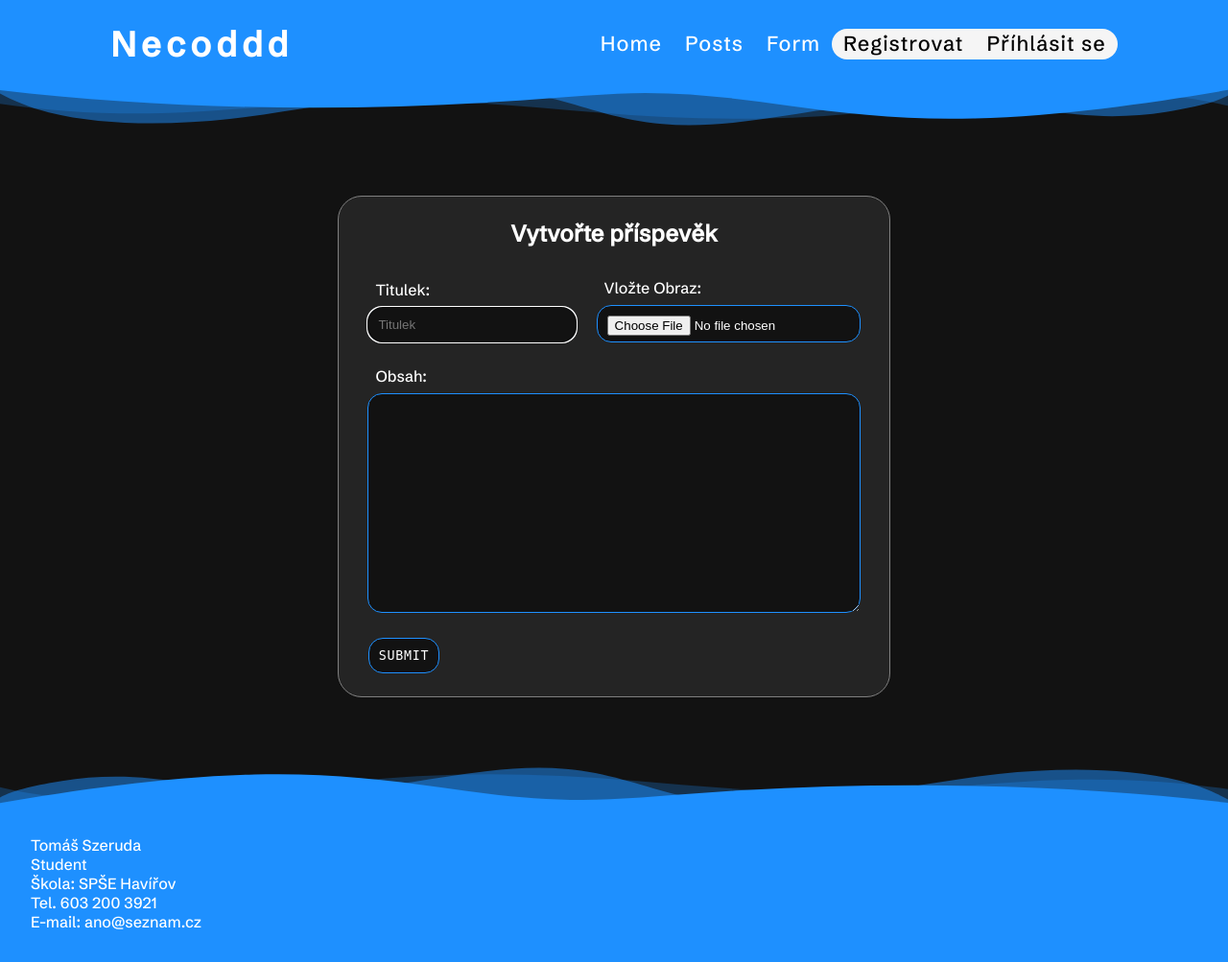
After one commit to Mirlok3/Szeruda-DAT-Zaverecna-Prace, a PHP site: template app/views/form.php in a window 1280 px wide. The commit adds this page. Shown: the whole page at 96% size. Run offline with PHP 8.4, Linux system fonts and the light colour scheme; the template is opened without the code that fills it, so the values that code supplies are empty; some libraries are stand-ins or nearby versions; some web fonts are replaced.

Commit message:
4 - Views
- Added views with styling and controllers
- Added active function that mark the current page

```diff
--- a/app/core/config.php
+++ b/app/core/config.php
@@ -1,6 +1,6 @@
 <?php
 
-define("WEBSITE_NAME", "Szeruda Album");
+define("WEBSITE_NAME", "Szeruda");
 
 define('DB_TYPE', 'mysql');
 define('DB_NAME', 'szeruda_album');
--- a/app/views/about.php
+++ /dev/null
@@ -1 +0,0 @@
-About
--- /dev/null
+++ b/app/views/footer.php
@@ -0,0 +1,19 @@
+ <div class="bottom-wave">
+            <svg data-name="Layer 1" xmlns="http://www.w3.org/2000/svg" viewBox="0 0 1200 120" preserveAspectRatio="none">
+                <path d="M0,0V46.29c47.79,22.2,103.59,32.17,158,28,70.36-5.37,136.33-33.31,206.8-37.5C438.64,32.43,512.34,53.67,583,72.05c69.27,18,138.3,24.88,209.4,13.08,36.15-6,69.85-17.84,104.45-29.34C989.49,25,1113-14.29,1200,52.47V0Z" opacity=".25" class="shape-fill"></path>
+                <path d="M0,0V15.81C13,36.92,27.64,56.86,47.69,72.05,99.41,111.27,165,111,224.58,91.58c31.15-10.15,60.09-26.07,89.67-39.8,40.92-19,84.73-46,130.83-49.67,36.26-2.85,70.9,9.42,98.6,31.56,31.77,25.39,62.32,62,103.63,73,40.44,10.79,81.35-6.69,119.13-24.28s75.16-39,116.92-43.05c59.73-5.85,113.28,22.88,168.9,38.84,30.2,8.66,59,6.17,87.09-7.5,22.43-10.89,48-26.93,60.65-49.24V0Z" opacity=".5" class="shape-fill"></path>
+                <path d="M0,0V5.63C149.93,59,314.09,71.32,475.83,42.57c43-7.64,84.23-20.12,127.61-26.46,59-8.63,112.48,12.24,165.56,35.4C827.93,77.22,886,95.24,951.2,90c86.53-7,172.46-45.71,248.8-84.81V0Z" class="shape-fill"></path>
+            </svg>
+        </div>
+    </section>
+    <footer class="blue">
+        <ul>
+            <li>Tomáš Szeruda</li>
+            <li>Student</li>
+            <li>Škola: SPŠE Havířov</li>
+            <li>Tel. 603 200 3921</li>
+            <li>E-mail: ano@seznam.cz</li>
+        </ul>
+    </footer>
+</body>
+</html>
--- /dev/null
+++ b/app/views/form.php
@@ -0,0 +1,22 @@
+<?php include("header.php"); ?>
+<div class="form post-form">
+    <form action="">
+        <h2 class="text-center title-form">Vytvořte příspevěk</h2>
+        <div class="justify-between">
+            <div class="input-container">
+                <label for="title">Titulek:</label>
+                <input name="title" class="row-input-lg input" type="text" placeholder="Titulek" autofocus required/>
+            </div>
+            <div class="input-container">
+                <label for="image">Vložte Obraz:</label>
+                <input name="image" class="row-input-lg input file-input" type="file" placeholder="Titulek" accept="image/*"/>
+            </div>
+        </div>
+        <div class="input-container">
+            <label for="description">Obsah:</label>
+            <textarea name="description" rows="10" class="input textarea" required></textarea>
+        </div>
+        <button type="text" class="submit">SUBMIT</button>
+    </form>
+</div>
+<?php include("footer.php"); ?>
--- /dev/null
+++ b/app/views/header.php
@@ -0,0 +1,39 @@
+<?php
+
+?>
+<!doctype html>
+<html lang="en">
+<head>
+    <meta charset="UTF-8">
+    <meta name="viewport"
+          content="width=device-width, user-scalable=no, initial-scale=1.0, maximum-scale=1.0, minimum-scale=1.0">
+    <meta http-equiv="X-UA-Compatible" content="ie=edge">
+    <link rel="stylesheet" href="<?= ASSETS ?>/css/style.css">
+    <title><?= $data['page_title'] . " - " . WEBSITE_NAME ?></title>
+</head>
+<body>
+    <header class="justify-between blue">
+        <div>
+            <h2>Necoddd</h2>
+        </div>
+
+        <ul class="links">
+            <li><a href="<?= ROOT ?>index" class="<?php active('index');?> nav-link" >Home</a></li>
+            <li><a href="<?= ROOT ?>posts" class="<?php active('posts');?> nav-link">Posts</a></li>
+            <li><a href="<?= ROOT ?>form" class="<?php active('form');?> nav-link" >Form</a></li>
+            <div class="main-links white">
+                <li><a href="<?= ROOT ?>authentication/register"
+                       class="<?php active('register'); ?> f-black nav-link">Registrovat</a>
+                <li><a href="<?= ROOT ?>authentication/login"
+                       class="<?php active('login'); ?> f-black nav-link">Příhlásit se</a>
+            </div>
+        </ul>
+    </header>
+    <section class="main dark">
+        <div class="top-wave">
+            <svg data-name="Layer 1" xmlns="http://www.w3.org/2000/svg" viewBox="0 0 1200 120" preserveAspectRatio="none">
+                <path d="M0,0V46.29c47.79,22.2,103.59,32.17,158,28,70.36-5.37,136.33-33.31,206.8-37.5C438.64,32.43,512.34,53.67,583,72.05c69.27,18,138.3,24.88,209.4,13.08,36.15-6,69.85-17.84,104.45-29.34C989.49,25,1113-14.29,1200,52.47V0Z" opacity=".25" class="shape-fill"></path>
+                <path d="M0,0V15.81C13,36.92,27.64,56.86,47.69,72.05,99.41,111.27,165,111,224.58,91.58c31.15-10.15,60.09-26.07,89.67-39.8,40.92-19,84.73-46,130.83-49.67,36.26-2.85,70.9,9.42,98.6,31.56,31.77,25.39,62.32,62,103.63,73,40.44,10.79,81.35-6.69,119.13-24.28s75.16-39,116.92-43.05c59.73-5.85,113.28,22.88,168.9,38.84,30.2,8.66,59,6.17,87.09-7.5,22.43-10.89,48-26.93,60.65-49.24V0Z" opacity=".5" class="shape-fill"></path>
+                <path d="M0,0V5.63C149.93,59,314.09,71.32,475.83,42.57c43-7.64,84.23-20.12,127.61-26.46,59-8.63,112.48,12.24,165.56,35.4C827.93,77.22,886,95.24,951.2,90c86.53-7,172.46-45.71,248.8-84.81V0Z" class="shape-fill"></path>
+            </svg>
+        </div>
```
Also changed, not shown: app/controllers/about.php (deleted, +0 -10 lines), app/controllers/authentication.php (added, +18 -0 lines), app/controllers/form.php (added, +11 -0 lines), app/controllers/posts.php (added, +30 -0 lines), app/core/functions.php (+8 -0 lines), app/views/home.php (+8 -1 lines), app/views/login.php (added, +17 -0 lines), app/views/posts.php (added, +10 -0 lines), app/views/register.php (added, +21 -0 lines), public/assets/css/style.css (added), 1 other file.
